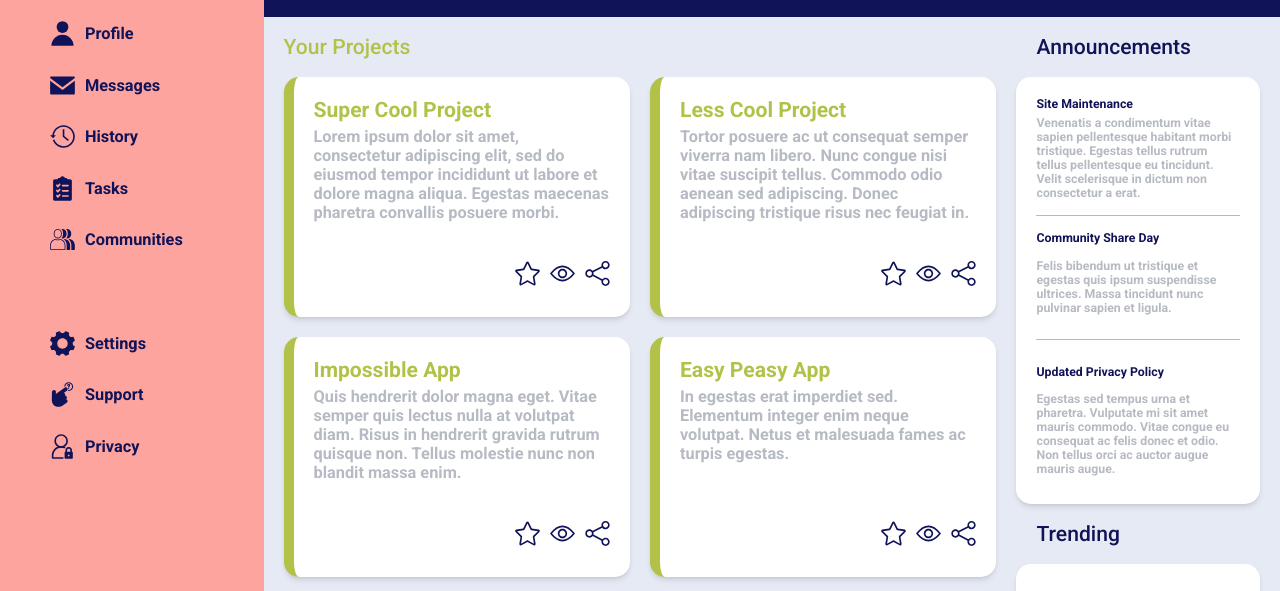
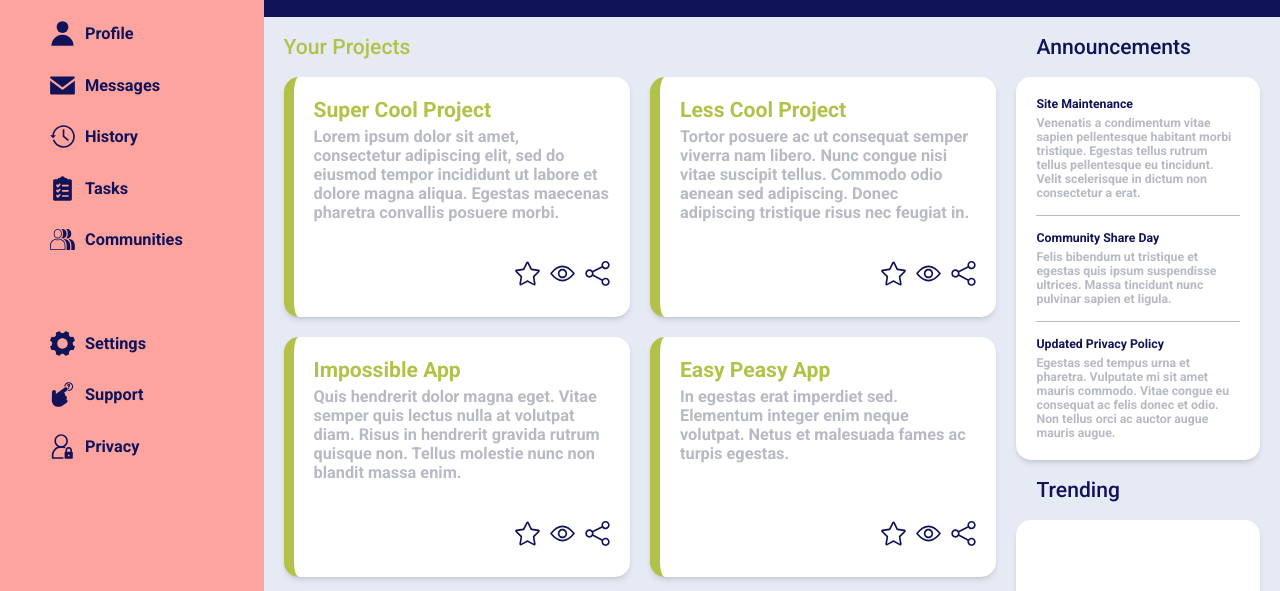
Before and after one commit to Gaukhar008/admin-dashboard, a plain HTML site: page index.html in a window 1280 px wide. Shown: the part 148-739 px from the top of the page. Drawn offline with Linux system fonts and the light colour scheme.

Commit message:
Position and style items in announcement and trending section

```diff
--- a/styles.css
+++ b/styles.css
@@ -210,6 +210,7 @@ input#search-field:hover, .search:focus {
 .card p {
     display: flex;
     align-items: flex-start;
+    height: fit-content;
     font-size: calc(0.7rem + 0.4vw);
     color: #b6bac3;
     font-weight: 600;
@@ -232,11 +233,10 @@ input#search-field:hover, .search:focus {
     padding: 0 20px 20px 0px;
 }
 
-.block .card {
+.announcements .card {
     background-color: white;
-    display: grid;
-    grid-template-rows: 1fr 1fr 1fr;
-    height: fit-content;
+    display: flex;
+    flex-direction: column;
     border-radius: 15px;
     box-shadow: var(--shadow);
     padding: 20px;
@@ -247,8 +247,15 @@ input#search-field:hover, .search:focus {
     font-size: calc(0.45rem + 0.4vw);
 }
 
+.block .card img {
+    width: 40px;
+    height: 40px;
+    border-radius: 50%;
+}
+
 .announcement {
-    display: grid;
+    display: flex;
+    flex-direction: column;
     gap: 5px;
 }
 
@@ -261,3 +268,22 @@ input#search-field:hover, .search:focus {
     border-bottom: 1px solid #b6bac3;
     height: 10px;
 }
+
+.trending .card {
+    background-color: white;
+    display: grid;
+    grid-template-rows: 1fr 1fr 1fr 1fr;
+    justify-items: flex-start;
+    justify-content: start;
+    height: fit-content;
+    border-radius: 15px;
+    box-shadow: var(--shadow);
+    padding: 20px;
+    row-gap: 15px;
+}
+
+.card .profile .account {
+    display: flex;
+    flex-direction: column;
+    gap: 5px;
+}
```
